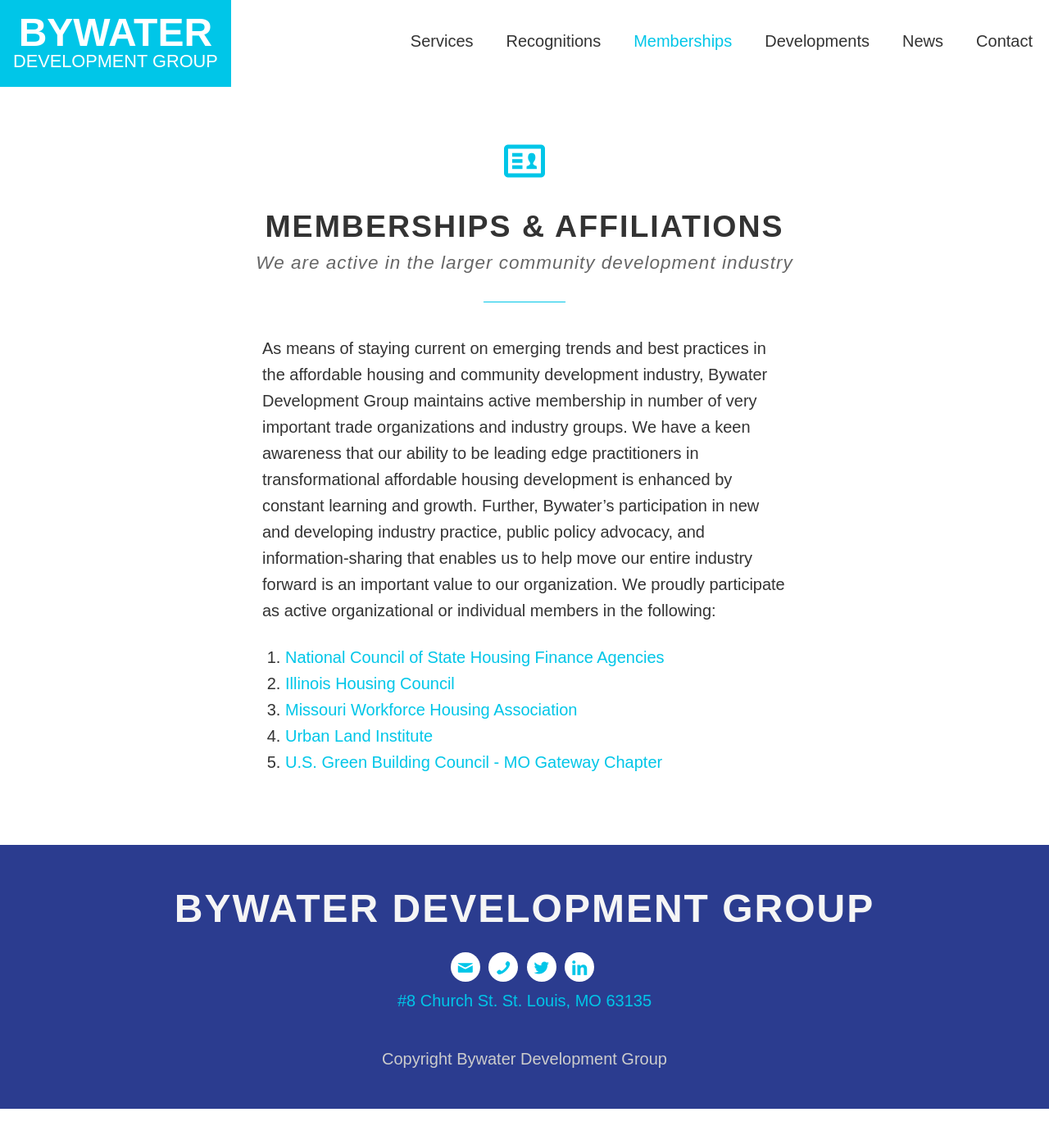
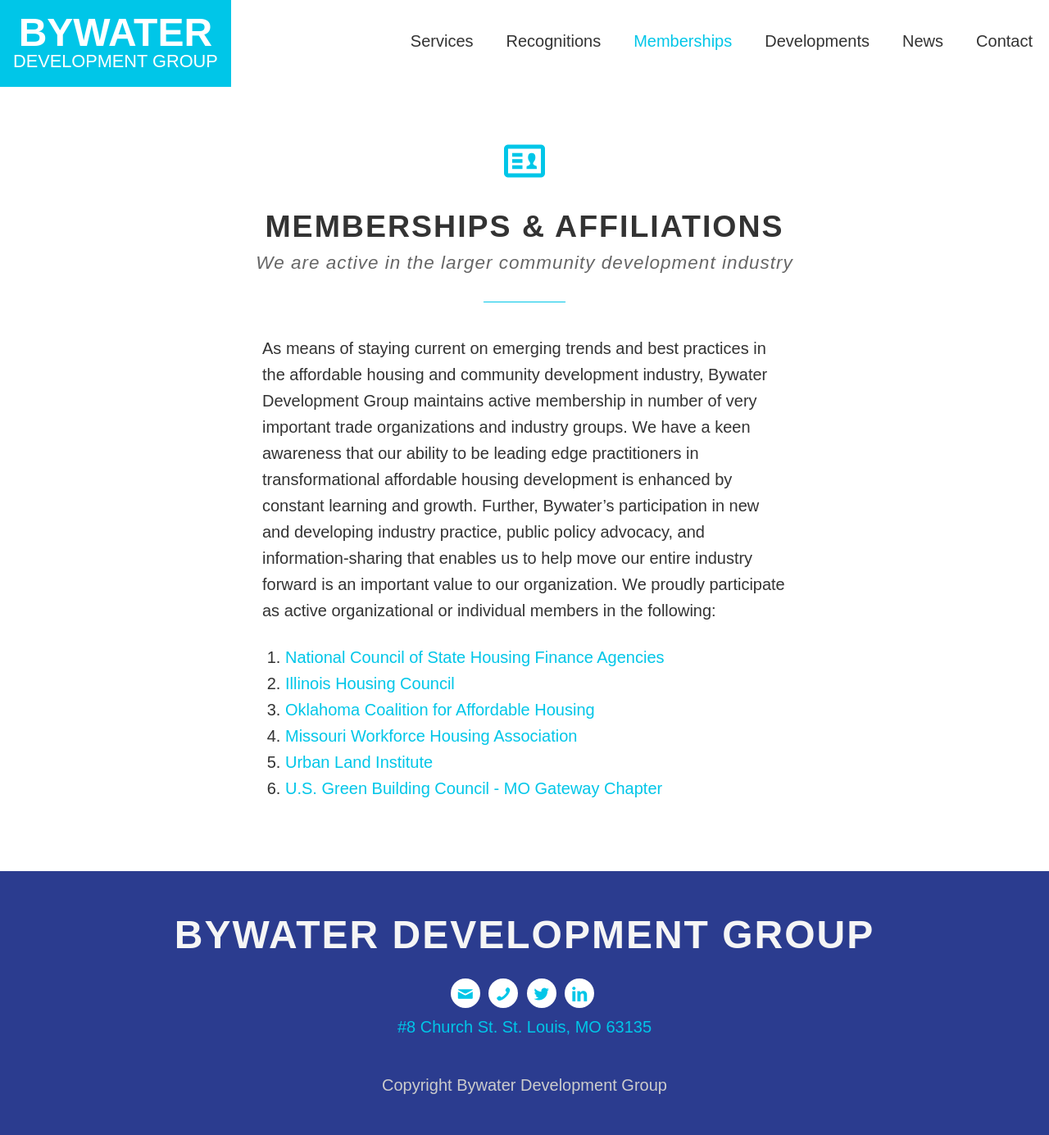
Before and after one commit to bywater/bywater.github.io, a Jekyll site: the page built from membership.md, in a window 1280 px wide. Shown: the whole page at 82% size. Built offline with Jekyll 4.4.1, drawn with Linux system fonts in a browser that asks for light colours; nearby versions of some CDN libraries; before the commit the page ends 1353 px from its top, so only the background shows below that.

Commit message:
update contact and membership page

```diff
--- a/membership.md
+++ b/membership.md
@@ -9,7 +9,8 @@
 As means of staying current on emerging trends and best practices in the affordable housing and community development industry, Bywater Development Group maintains active membership in number of very important trade organizations and industry groups.    We have a keen awareness that our ability to be leading edge practitioners in transformational affordable housing development is enhanced by constant learning and growth.  Further, Bywater’s participation in new and developing industry practice, public policy advocacy, and information-sharing that enables us to help move our entire industry forward is an important value to our organization.  We proudly participate as active organizational or individual members in the following:
 
 1. [National Council of State Housing Finance Agencies](http://www.ncsha.org/)
-2. [Illinois Housing Council](http://www.ilhousing.org/)
-3. [Missouri Workforce Housing Association](http://www.moworkforcehousing.com/)
-4. [Urban Land Institute](http://uli.org/)
-5. [U.S. Green Building Council - MO Gateway Chapter](http://www.usgbc-mogateway.org/)
+1. [Illinois Housing Council](http://www.ilhousing.org/)
+1. [Oklahoma Coalition for Affordable Housing](http://affordablehousingcoalition.org)
+1. [Missouri Workforce Housing Association](http://www.moworkforcehousing.com/)
+1. [Urban Land Institute](http://uli.org/)
+1. [U.S. Green Building Council - MO Gateway Chapter](http://www.usgbc-mogateway.org/)
```
Also changed, not shown: contact.md (+0 -4 lines).
